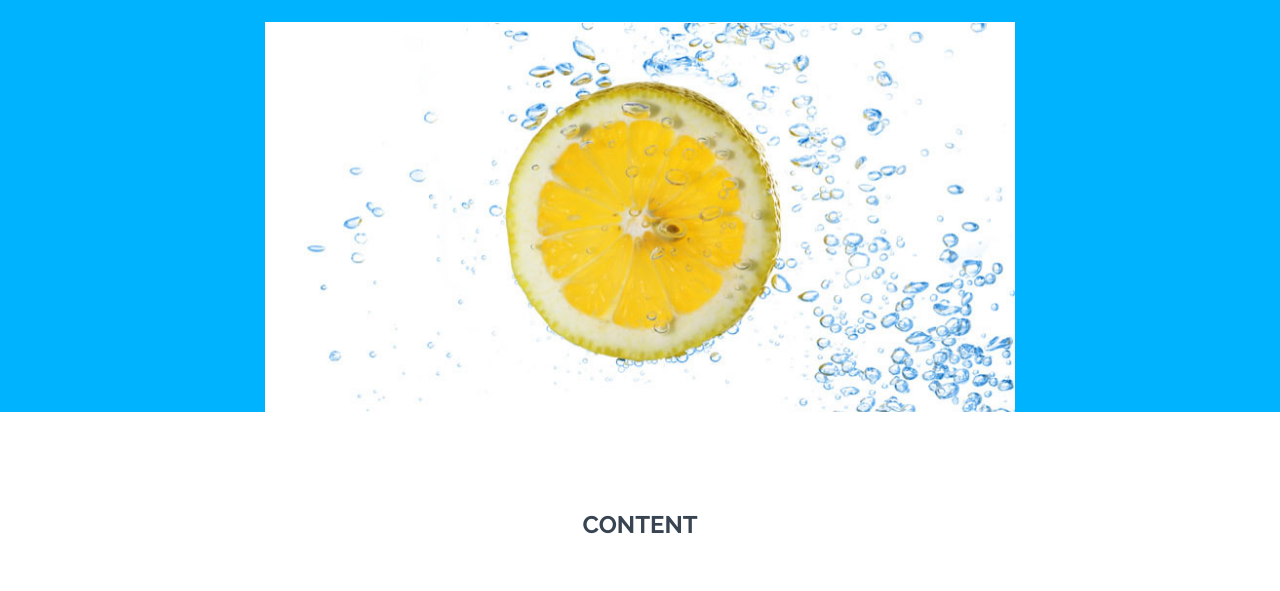
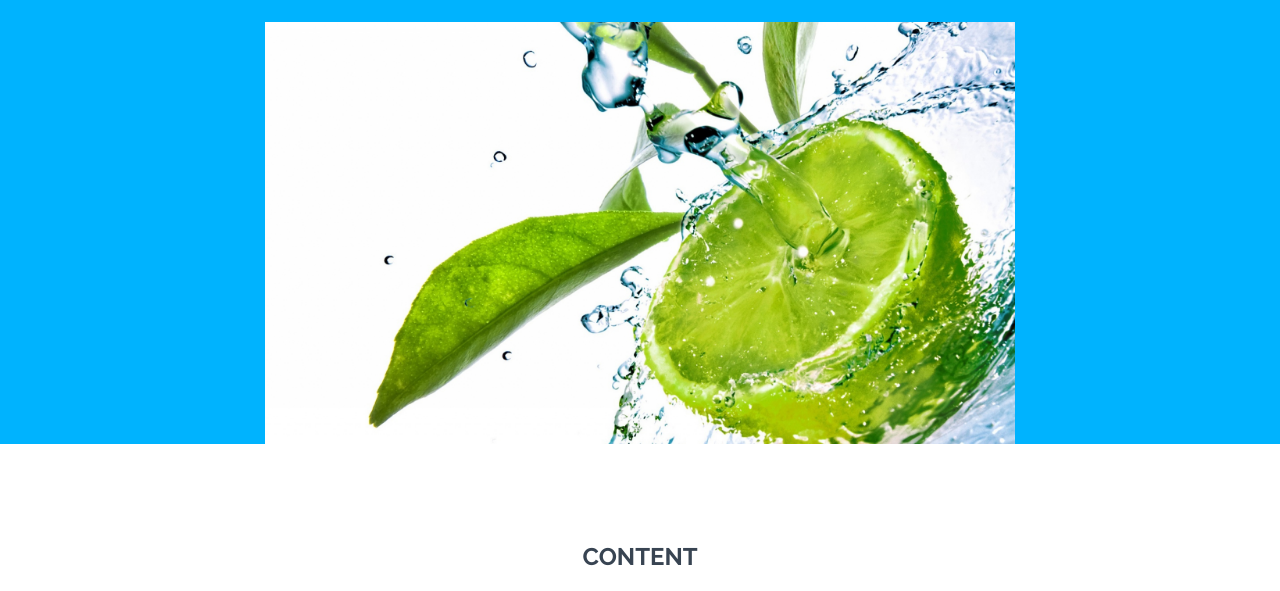
Before and after one commit to SMAKBO/tugas-labkom-2018-Wiildan2545, a plain HTML site: page index.html in a window 1280 px wide. Shown: the part 209-800 px from the top of the page. Drawn offline with nearby package versions, Linux system fonts and the light colour scheme.

Commit message:
Update index.html

```diff
--- a/index.html
+++ b/index.html
@@ -43,7 +43,7 @@
 
 				</div>
 				<div class="col-lg-8 col-lg-offset-2 himg">
-					<img src="img/lemon.jpg" class="img-responsive">
+					<img src="img/lemons.jpg" class="img-responsive">
 				</div>
 			</div><!-- /row -->
 	    </div> <!-- /container -->
```
